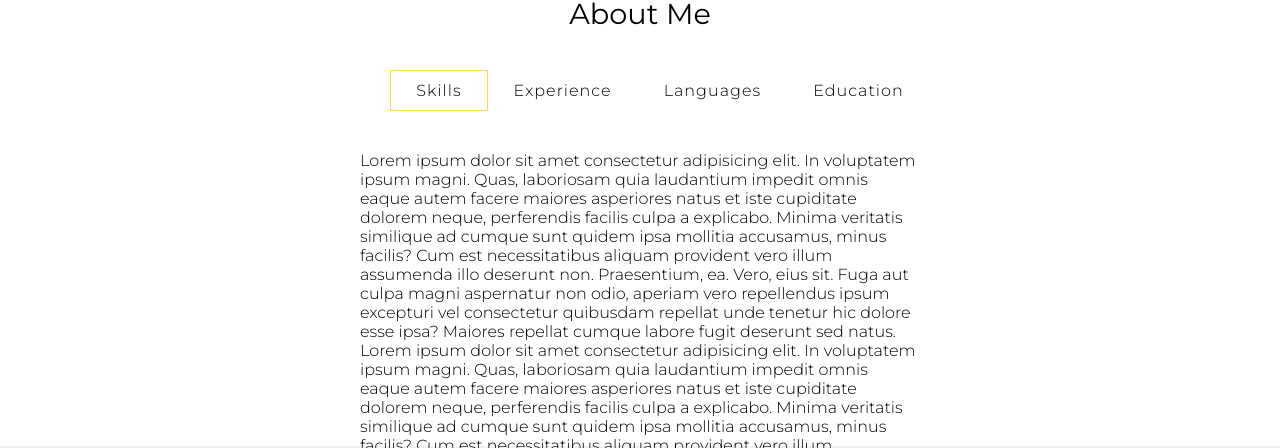
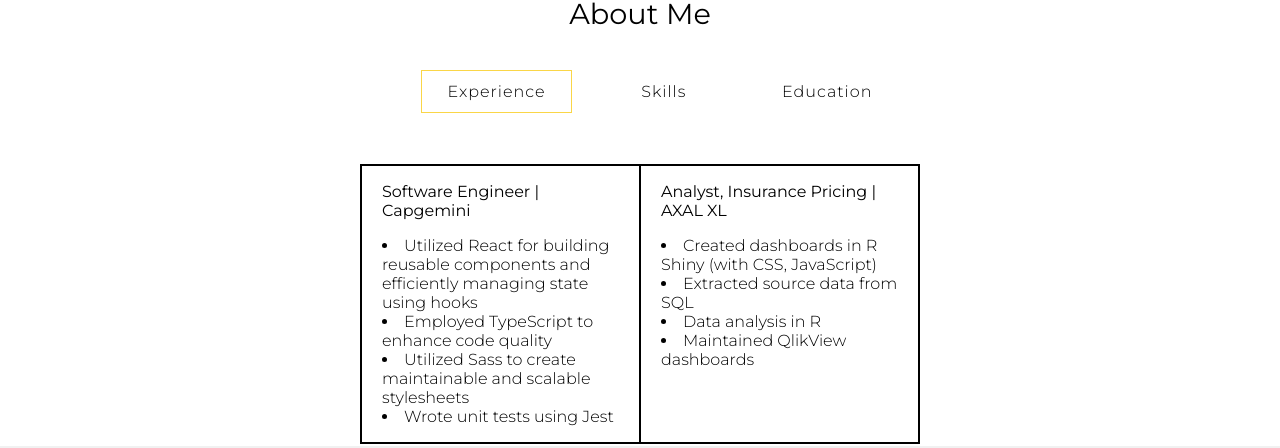
Before and after one commit to AnnaRaczy/LandingPage, a React (Create React App) app in the folder landing_page/: page / in a window 1280 px wide. Shown: the part 504-952 px from the top of the page. Built offline with nearby package versions, Linux system fonts and the light colour scheme.

Commit message:
About section - switch

```diff
--- a/landing_page/src/components/main/detailsSection/AboutSection.scss
+++ b/landing_page/src/components/main/detailsSection/AboutSection.scss
@@ -27,12 +27,16 @@
             list-style: none;
             background: none;
             border: 1.4px solid transparent;
-            margin-top: 10px;
+            margin: 10px;
             letter-spacing: 1px;
             font-family: $montserrat;
             font-weight: 300;
             font-size: 1em;
-            padding: 10px 25px;
+            padding: 0.7em 1.6em;
+        }
+
+        .list--item1 {
+            margin: 0.02em 1.4em;
         }
 
         .list--item:hover {
@@ -48,5 +52,21 @@
             margin: 40px 300px;
             text-align: left;
         }
+
+        .text__section {
+            border: 1px solid black;
+            display: flex;
+
+            &--item {
+                border: 1px solid black;
+                padding: 0 20px;
+                width: 50%;
+            }
+
+            .job--title {
+                font-weight: 400;
+                // letter-spacing: 0.15em;
+            }
+        }
     }
 }
--- a/landing_page/src/components/main/detailsSection/AboutSection.tsx
+++ b/landing_page/src/components/main/detailsSection/AboutSection.tsx
@@ -3,54 +3,42 @@
 import { clsx } from 'clsx';
 import './AboutSection.scss';
 
-const Skills: React.FC = () => {
+const Experience: React.FC = () => {
     return (
-        <p className="text--section">
-            Lorem ipsum dolor sit amet consectetur adipisicing elit. In
-            voluptatem ipsum magni. Quas, laboriosam quia laudantium impedit
-            omnis eaque autem facere maiores asperiores natus et iste cupiditate
-            dolorem neque, perferendis facilis culpa a explicabo. Minima
-            veritatis similique ad cumque sunt quidem ipsa mollitia accusamus,
-            minus facilis? Cum est necessitatibus aliquam provident vero illum
-            assumenda illo deserunt non. Praesentium, ea. Vero, eius sit. Fuga
-            aut culpa magni aspernatur non odio, aperiam vero repellendus ipsum
-            excepturi vel consectetur quibusdam repellat unde tenetur hic dolore
-            esse ipsa? Maiores repellat cumque labore fugit deserunt sed natus.
-            Lorem ipsum dolor sit amet consectetur adipisicing elit. In
-            voluptatem ipsum magni. Quas, laboriosam quia laudantium impedit
-            omnis eaque autem facere maiores asperiores natus et iste cupiditate
-            dolorem neque, perferendis facilis culpa a explicabo. Minima
-            veritatis similique ad cumque sunt quidem ipsa mollitia accusamus,
-            minus facilis? Cum est necessitatibus aliquam provident vero illum
-            assumenda illo deserunt non. Praesentium, ea. Vero, eius sit. Fuga
-            aut culpa magni aspernatur non odio, aperiam vero repellendus ipsum
-            excepturi vel consectetur quibusdam repellat unde tenetur hic dolore
-            esse ipsa? Maiores repellat cumque labore fugit deserunt sed natus.
-        </p>
+        <div className="text__section">
+            <div className="text__section--item">
+                <p className="job--title">{`${constants.JOB_TITLE_CAP} | ${constants.CAP}`}</p>
+                <p className="experience--list">
+                    {constants.JOB_DESC_CAP.map((elem, i) => (
+                        <li key={i}>{elem}</li>
+                    ))}
+                </p>
+            </div>
+            <div className="text__section--item">
+                <p className="job--title">{`${constants.JOB_TITLE_AXA} | ${constants.AXA}`}</p>
+                <p className="experience--list">
+                    {constants.JOB_DESC_AXA.map((elem, i) => (
+                        <li key={i}>{elem}</li>
+                    ))}
+                </p>
+            </div>
+        </div>
     );
 };
-const History: React.FC = () => {
-    return <p className="text--section">History</p>;
-};
-const Languages: React.FC = () => {
-    return <p className="text--section">Languages</p>;
+const Skills: React.FC = () => {
+    return <p className="text--section">Skills</p>;
 };
 const Education: React.FC = () => {
     return <p className="text--section">Education</p>;
-};
-const Hobbies: React.FC = () => {
-    return <p className="text--section">Hobbies</p>;
 };
 
 const AboutList: React.FC = () => {
     const [active, setActive] = useState<undefined | number>(0);
 
     const listElements = {
+        Experience: constants.EXPERIENCE,
         Skills: constants.SKILLS,
-        Experience: constants.WORK_HISTORY,
-        Languages: constants.LANGUAGES,
         Education: constants.EDUCATION,
-        // Hobbies: constants.HOBBIES,
     };
 
     const handleClick = (i: number) => setActive(i);
@@ -58,19 +46,13 @@
     let component;
     switch (active) {
         case 1:
-            component = <History />;
+            component = <Skills />;
             break;
         case 2:
-            component = <Languages />;
-            break;
-        case 3:
             component = <Education />;
             break;
-        case 4:
-            component = <Hobbies />;
-            break;
         default:
-            component = <Skills />;
+            component = <Experience />;
     }
 
     return (
@@ -81,14 +63,14 @@
                 ).map((listElement, i) => (
                     <button
                         key={i}
-                        // className="list--item"
-                        // className={`list--item  ${active ? '-active' : ''}`}
                         className={clsx('list--item', {
                             active: active === i,
                         })}
                         onClick={() => handleClick(i)}
                     >
-                        <li key={i}>{listElement}</li>
+                        <li key={i} className={`list--item${i}`}>
+                            {listElement}
+                        </li>
                     </button>
                 ))}
             </ul>
--- a/landing_page/src/components/main/portfolioSection/PortfolioSection.tsx
+++ b/landing_page/src/components/main/portfolioSection/PortfolioSection.tsx
@@ -1,4 +1,4 @@
-import React, { useState } from 'react';
+import React from 'react';
 import * as constants from '../../../utlis/constants';
 import './PortfolioSection.scss';
 
--- a/landing_page/src/utlis/constants.ts
+++ b/landing_page/src/utlis/constants.ts
@@ -23,10 +23,28 @@
 export const ABOUT_ME_TEXT =
     "With a broadening understanding of frontend technologies and best practices, I take pride in my ability to transform design concepts into fully functional and responsive interfaces. As an avid user of React, I find joy in architecting reusable and scalable components that facilitate smooth interactions and dynamic content updates. I benefit from using TypeScript for its strong typing to ensure code realibility and maintainability. When it comes to styling, I leverage the power of HTML5 and Sass to create visually appealing and well-organized layouts. I'm a continuous learner and in addition to my technical skills, I'm a great team player and believe in open communication and collaboration. I value feedback and actively contribute to brainstorming sessions to find the best solutions for every project. I am excited to be part of dynamic and challenging projects where I can leverage my avidity for growth.";
 export const SKILLS = 'Skills';
-export const WORK_HISTORY = 'WORK HISTORY';
-export const LANGUAGES = 'LANGUAGES';
-export const EDUCATION = 'EDUCATION';
-export const HOBBIES = 'HOBBIES';
+export const EXPERIENCE = 'Experience';
+export const EDUCATION = 'Education';
+export const JOB_TITLE_CAP = 'Software Engineer';
+export const JOB_TITLE_AXA = 'Analyst, Insurance Pricing';
+export const JOB_TITLE_CS = 'Expense Line Controller';
+export const JOB_TITLE_MAS = 'Medical Billing Officer';
+export const CAP = 'Capgemini';
+export const AXA = 'AXAL XL';
+export const CS = 'Credir Suisse';
+export const MAS = 'Medserv';
+export const JOB_DESC_CAP = [
+    'Utilized React for building reusable components and efficiently managing state using hooks',
+    'Employed TypeScript to enhance code quality',
+    'Utilized Sass to create maintainable and scalable stylesheets',
+    'Wrote unit tests using Jest',
+];
+export const JOB_DESC_AXA = [
+    'Created dashboards in R Shiny (with CSS, JavaScript)',
+    'Extracted source data from SQL',
+    'Data analysis in R',
+    'Maintained QlikView dashboards',
+];
 
 // Portfolio Section
 export const DONATE_YOUR_THINGS = 'Donate Your Things';
```
